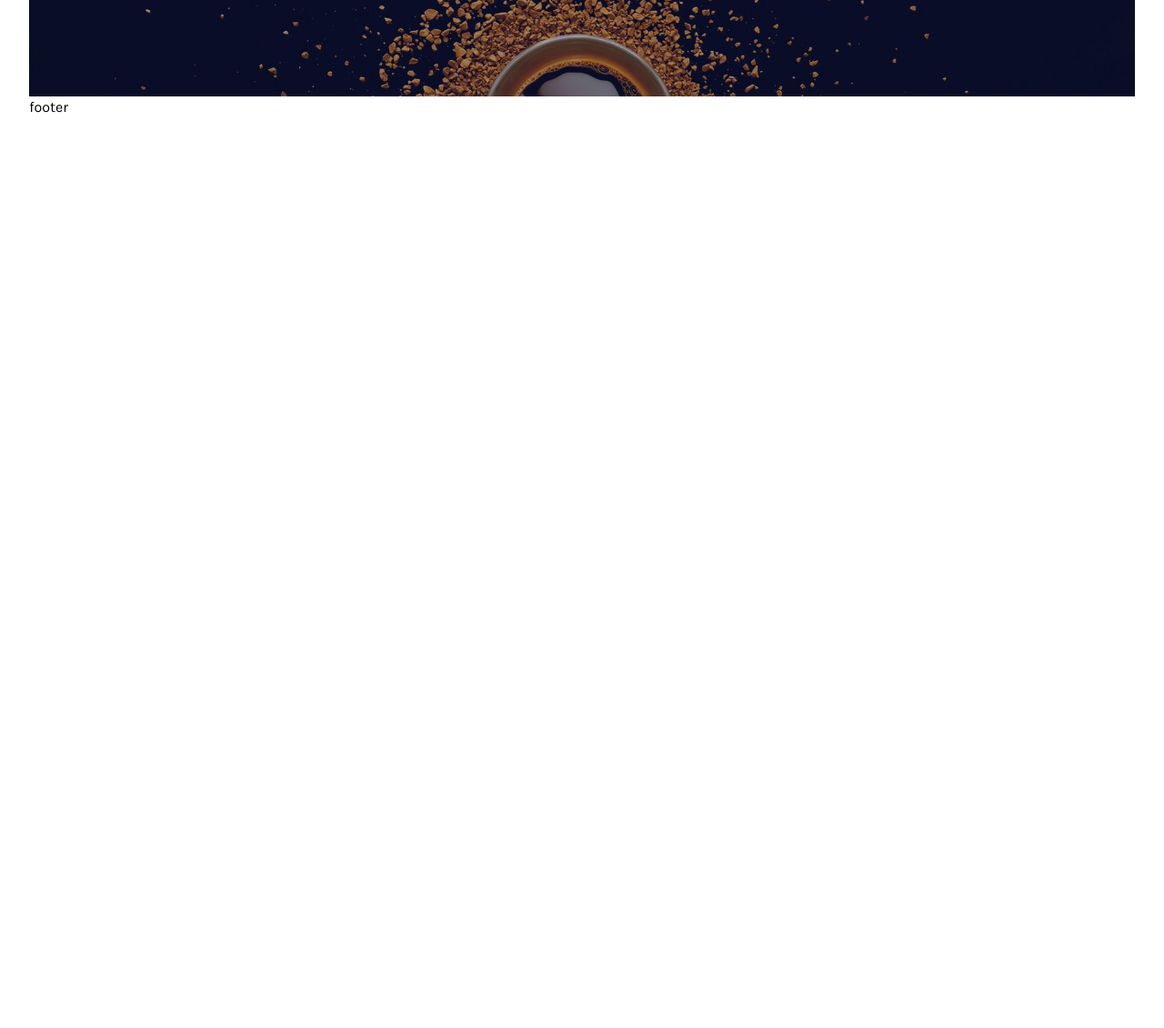
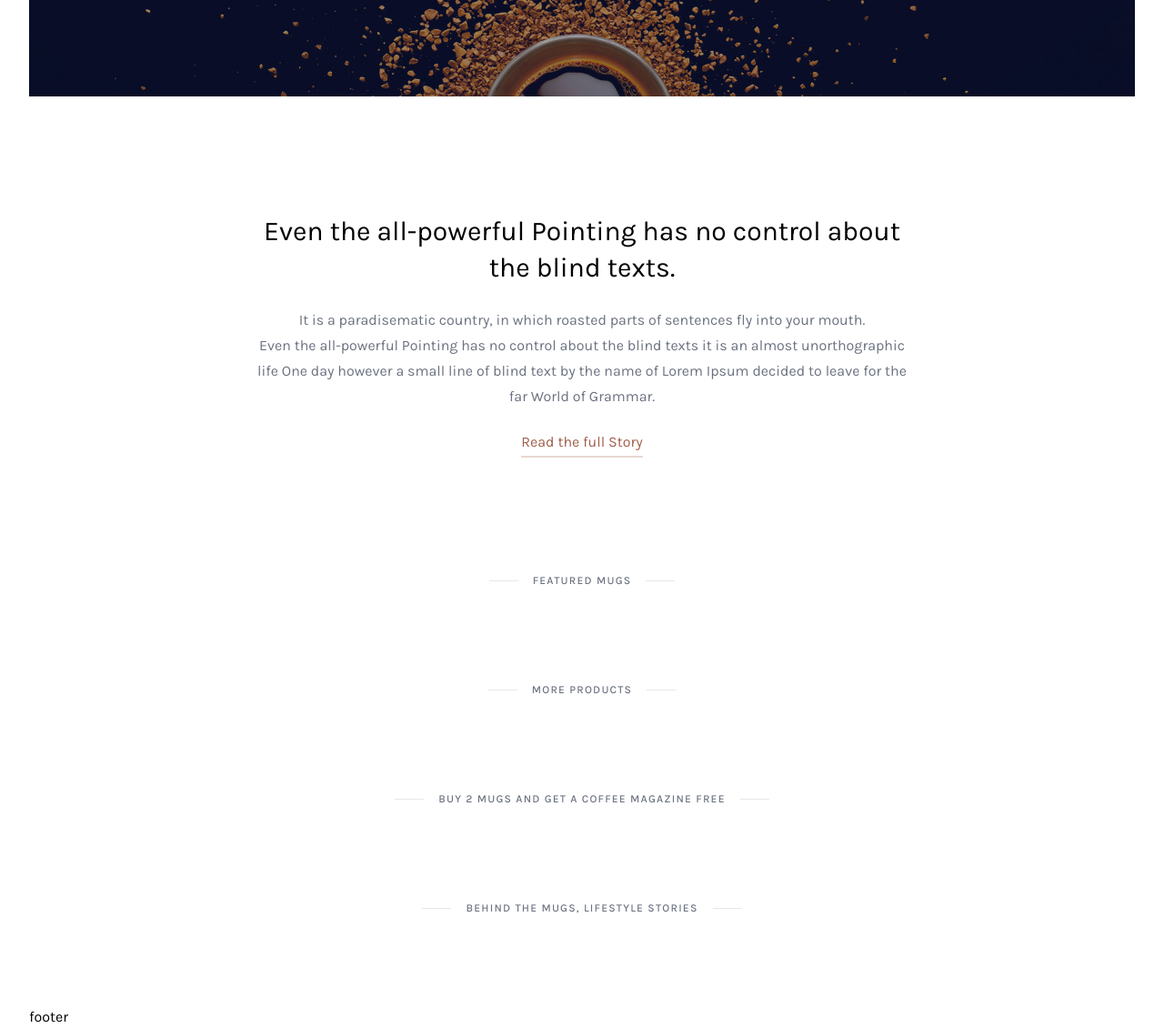
Before and after one commit to hungpm372/coffee-style-ui, a website: page public/index.html in a window 1280 px wide. Shown: the part 500-1630 px from the top of the page at 91% size. Before the commit the page ends 800 px from the top, so only its background shows below. Drawn offline with Linux system fonts and the light colour scheme.

Commit message:
create story section

```diff
--- a/public/index.html
+++ b/public/index.html
@@ -60,6 +60,7 @@
                 </nav>
             </header>
             <main>
+                <!-- slider -->
                 <div class="slider h-[530px] bg-[url('./assets/slide-bg.jpg')] bg-cover bg-no-repeat bg-bottom">
                     <div class="w-full h-full flex justify-center items-center bg-gray-900 bg-opacity-40">
                         <div class="mx-16 text-white text-center">
@@ -76,11 +77,58 @@
                         </div>
                     </div>
                 </div>
-                <div class="story"></div>
+                <!-- end slider -->
+
+                <div class="story">
+                    <div class="w-full h-full flex items-center justify-center">
+                        <div class="px-4 sm:px-16 md:px-32 lg:px-60 py-32 text-center">
+                            <div class="text-3xl mb-6 leading-10">Even the all-powerful Pointing has no control about
+                                the blind texts.</div>
+                            <div class="text-gray-500 leading-7 mb-6">It is a paradisematic
+                                country, in which roasted parts of sentences fly into
+                                your mouth. <br>Even the all-powerful Pointing
+                                has no control about the blind texts it is an almost unorthographic life One day however
+                                a small line of blind text by
+                                the name of Lorem Ipsum decided to leave for the far World of Grammar.</div>
+                            <div class="">
+                                <a href="#"
+                                    class="text-coffee-400 hover:text-coffee-600 relative after:absolute after:-bottom-2 after:left-0 after:bg-coffee-50 after:h-0.5 after:w-full hover:after:bg-coffee-200 after:transition-all after:ease-in-out after:duration-400">Read
+                                    the full Story</a>
+                            </div>
+                        </div>
+                    </div>
+                </div>
+
+                <div class="hp-subheadline">
+                    <div class="hp-subheadline-deco-line"></div>
+                    <div class="hp-subheadline-label">
+                        FEATURED MUGS</div>
+                    <div class="hp-subheadline-deco-line"></div>
+                </div>
                 <div class="featured-mugs"></div>
+
                 <div class="more-products"></div>
+                <div class="hp-subheadline">
+                    <div class="hp-subheadline-deco-line"></div>
+                    <div class="hp-subheadline-label">
+                        MORE PRODUCTS</div>
+                    <div class="hp-subheadline-deco-line"></div>
+                </div>
+
                 <div class="coffee-magazine"></div>
+                <div class="hp-subheadline">
+                    <div class="hp-subheadline-deco-line"></div>
+                    <div class="hp-subheadline-label">BUY 2 MUGS AND GET A COFFEE MAGAZINE FREE</div>
+                    <div class="hp-subheadline-deco-line"></div>
+                </div>
+
                 <div class="lifestyle-stories"></div>
+                <div class="hp-subheadline">
+                    <div class="hp-subheadline-deco-line"></div>
+                    <div class="hp-subheadline-label">BEHIND THE MUGS, LIFESTYLE STORIES</div>
+                    <div class="hp-subheadline-deco-line"></div>
+                </div>
+
                 <div class="subscribe-us"></div>
             </main>
             <footer>footer</footer>
--- a/src/input.css
+++ b/src/input.css
@@ -8,11 +8,11 @@
 }
 
 .hp-top-menu-item {
-  @apply cursor-pointer py-1 hover:text-gray-800 relative after:lg:absolute after:lg:bottom-0 after:lg:left-0 after:lg:bg-light-coffee after:lg:h-0.5 after:lg:w-0 hover:after:lg:w-full after:lg:transition-all after:lg:ease-in-out after:lg:duration-300;
+  @apply cursor-pointer py-1 hover:text-gray-800 relative after:lg:absolute after:lg:bottom-0 after:lg:left-0 after:lg:bg-coffee-200 after:lg:h-0.5 after:lg:w-0 hover:after:lg:w-full after:lg:transition-all after:lg:ease-in-out after:lg:duration-300;
 }
 
 .hp-top-menu-item-active {
-    @apply text-gray-800
+  @apply text-gray-800;
 }
 
 .hp-icon {
@@ -22,3 +22,15 @@
 .hp-badge-circle {
   @apply text-xs text-center rounded-full px-1.5;
 }
+
+.hp-subheadline {
+  @apply flex justify-center items-center mb-24;
+}
+
+.hp-subheadline-deco-line {
+  @apply w-8 h-px bg-gray-200;
+}
+
+.hp-subheadline-label {
+  @apply uppercase mx-4 tracking-widest text-gray-500 font-medium text-[12px] text-center;
+}
--- a/tailwind.config.js
+++ b/tailwind.config.js
@@ -7,7 +7,12 @@ module.exports = {
         Karla: ['Karla', 'sans-serif']
       },
       colors: {
-        "light-coffee": "#C89F94"
+        "coffee": {
+          50: "#e8d6d0",
+          200: "#C89F94",
+          400: '#a25f4b',
+          600: "#744838",
+        }
       },
       keyframes: {
         slideDown: {
```
Also changed, not shown: public/output.css.
